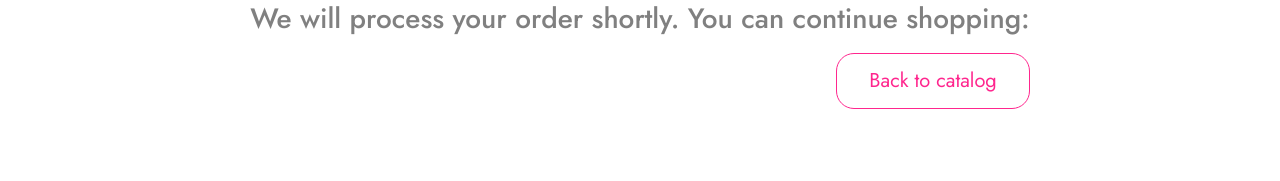
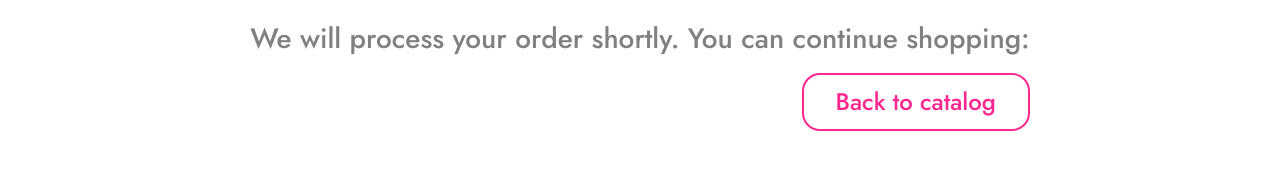
Before and after one commit to Ivanna-Kutsovol/ToyHouse, a Next.js app: page /checkout/success in a window 1280 px wide. Shown: the part 383-564 px from the top of the page. Built offline with nearby package versions, Linux system fonts and the light colour scheme.

Commit message:
UI: tweak button size and spacing on checkout/success

```diff
--- a/src/app/checkout/success/page.module.scss
+++ b/src/app/checkout/success/page.module.scss
@@ -4,7 +4,7 @@
     align-items: center;
     margin: 0 auto;
     padding: 200px 0 200px 0;
-    gap: 20px;
+    gap: 30px;
 
     &__icon{
         position: relative;
@@ -29,10 +29,11 @@
         color: gray;
     }
     &__button{
-        font-size: 20px;
+        font-size: 24px;
+        font-weight: 500;
         line-height: 30px;
         padding: 12px 32px;
-        border: 1px solid #FF268E;
+        border: 2px solid #FF268E;
         border-radius: 18px;
         text-align: center;
         color: #FF268E;
```
